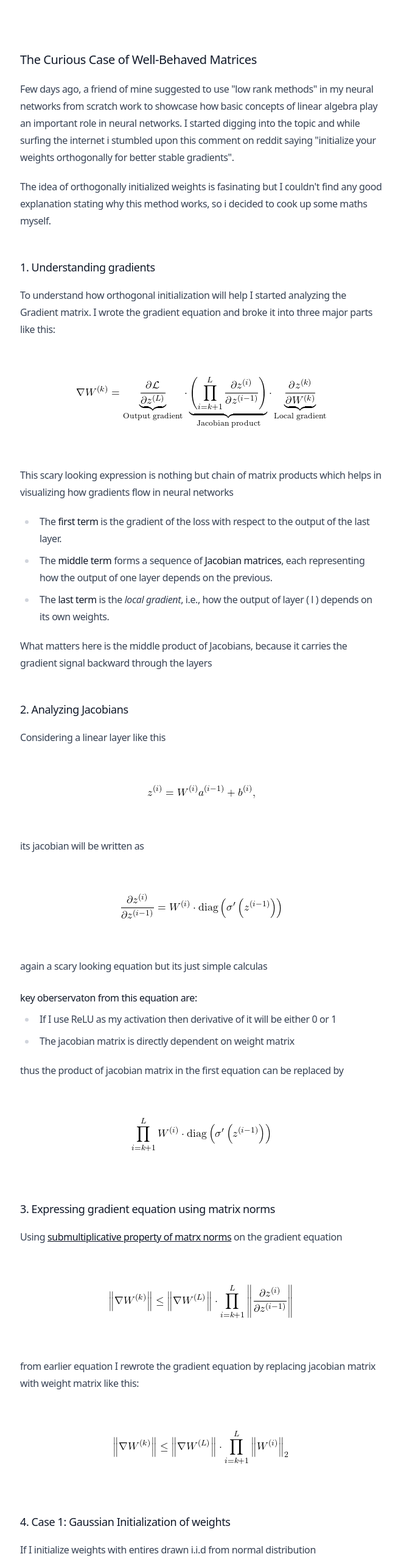
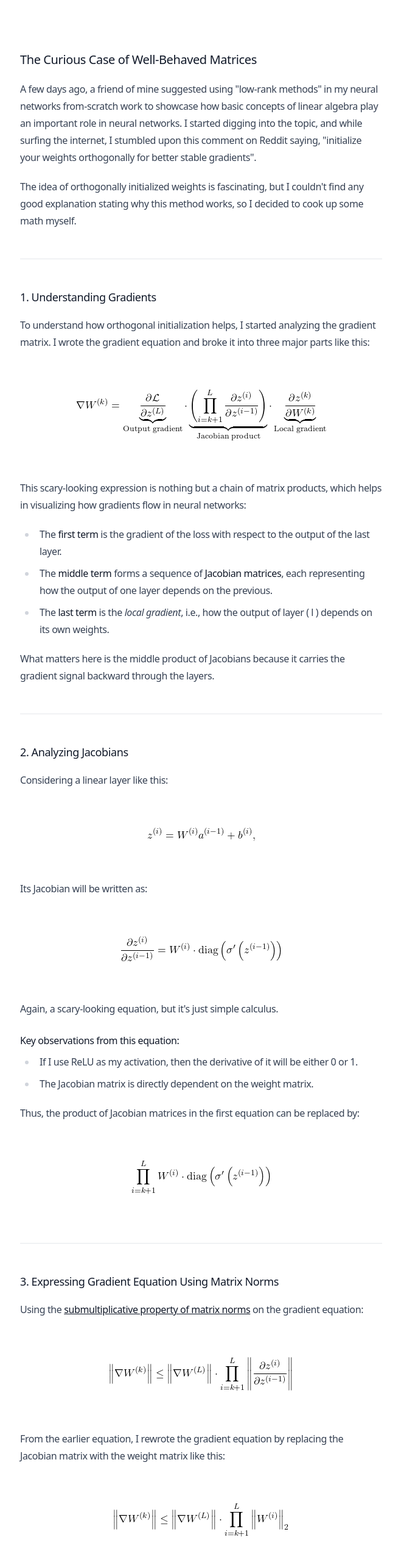
Before and after one commit to TheHarshal30/personal-website, a Next.js app: page /blog/The-Curious-Case-of-Well-Behaved-Matrices in a window 1280 px wide. Shown: the part 140-2706 px from the top of the page at 61% size, without its empty margins (303-962 px from the left). Built offline with nearby package versions, Linux system fonts and the light colour scheme.

Commit message:
same as always spelling mistakes, ughhh
Signed-off-by: TheHarshal30 <harshaldrive3073@gmail.com>

```diff
--- a/app/blog/The-Curious-Case-of-Well-Behaved-Matrices/page.mdx
+++ b/app/blog/The-Curious-Case-of-Well-Behaved-Matrices/page.mdx
@@ -1,145 +1,164 @@
 # The Curious Case of Well-Behaved Matrices
 
-Few days ago, a friend of mine suggested to use "low rank methods" in my neural networks from scratch work to showcase how basic concepts of linear algebra play an important role in neural networks. I started digging into the topic and while surfing the internet i stumbled upon this comment on reddit saying "initialize your weights orthogonally for better stable gradients".
+A few days ago, a friend of mine suggested using "low-rank methods" in my neural networks from-scratch work to showcase how basic concepts of linear algebra play an important role in neural networks. I started digging into the topic, and while surfing the internet, I stumbled upon this comment on Reddit saying, "initialize your weights orthogonally for better stable gradients".
 
-The idea of orthogonally initialized weights is fasinating but I couldn't find any good explanation stating why this method works, so i decided to cook up some maths myself.
+The idea of orthogonally initialized weights is fascinating, but I couldn't find any good explanation stating why this method works, so I decided to cook up some math myself.
 
+---
 
-## 1. Understanding gradients
-To understand how orthogonal initialization will help I started analyzing the Gradient matrix. I wrote the gradient equation and broke it into three major parts like this:
+## 1. Understanding Gradients
+
+To understand how orthogonal initialization helps, I started analyzing the gradient matrix. I wrote the gradient equation and broke it into three major parts like this:
+
 <div style={{ display: "flex", justifyContent: "center", margin: "2rem 0" }}>
 <img src="/gradeqn.png" alt="latex grad" style={{ borderRadius: "0px" }} />
 </div>
 
-This scary looking expression is nothing but chain of matrix products which helps in visualizing how gradients flow in neural networks
+This scary-looking expression is nothing but a chain of matrix products, which helps in visualizing how gradients flow in neural networks:
 
 - The **first term** is the gradient of the loss with respect to the output of the last layer.
 - The **middle term** forms a sequence of **Jacobian matrices**, each representing how the output of one layer depends on the previous.
 - The **last term** is the *local gradient*, i.e., how the output of layer \( l \) depends on its own weights.
 
-What matters here is the middle product of Jacobians, because it carries the gradient signal backward through the layers
+What matters here is the middle product of Jacobians because it carries the gradient signal backward through the layers.
+
+---
 
 ## 2. Analyzing Jacobians
-Considering a linear layer like this
+
+Considering a linear layer like this:
+
 <div style={{ display: "flex", justifyContent: "center", margin: "2rem 0" }}>
 <img src="/simplefeed.png" alt="latex grad" style={{ borderRadius: "0px" }} />
 </div>
 
-its jacobian will be written as
+Its Jacobian will be written as:
 
 <div style={{ display: "flex", justifyContent: "center", margin: "2rem 0" }}>
 <img src="/jacobian.png" alt="latex grad" style={{ borderRadius: "0px" }} />
 </div>
 
-again a scary looking equation but its just simple calculas
+Again, a scary-looking equation, but it's just simple calculus.
 
-### key oberservaton from this equation are:
-- If I use ReLU as my activation then derivative of it will be either 0 or 1
-- The jacobian matrix is directly dependent on weight matrix
+### Key observations from this equation:
 
-thus the product of jacobian matrix in the first equation can be replaced by
+- If I use ReLU as my activation, then the derivative of it will be either 0 or 1.
+- The Jacobian matrix is directly dependent on the weight matrix.
+
+Thus, the product of Jacobian matrices in the first equation can be replaced by:
 
 <div style={{ display: "flex", justifyContent: "center", margin: "2rem 0" }}>
 <img src="/jacobweight.png" alt="latex grad" style={{ borderRadius: "0px" }} />
 </div>
 
+---
 
-## 3. Expressing gradient equation using matrix norms
-Using [submultiplicative property of matrx norms](https://math.stackexchange.com/questions/487855/proof-of-matrix-norm-property-submultiplicativity) on the gradient equation
+## 3. Expressing Gradient Equation Using Matrix Norms
+
+Using the [submultiplicative property of matrix norms](https://math.stackexchange.com/questions/487855/proof-of-matrix-norm-property-submultiplicativity) on the gradient equation:
 
 <div style={{ display: "flex", justifyContent: "center", margin: "2rem 0" }}>
 <img src="/normanal.png" alt="latex grad" style={{ borderRadius: "0px" }} />
 </div>
 
-from earlier equation I rewrote the gradient equation by replacing jacobian matrix with weight matrix like this:
+From the earlier equation, I rewrote the gradient equation by replacing the Jacobian matrix with the weight matrix like this:
 
 <div style={{ display: "flex", justifyContent: "center", margin: "2rem 0" }}>
 <img src="/gradientnorm.png" alt="latex grad" style={{ borderRadius: "0px" }} />
 </div>
 
-## 4. Case 1: Gaussian Initialization of weights
-If I initialize weights with entires drawn i.i.d from normal distribution
+---
+
+## 4. Case 1: Gaussian Initialization of Weights
+
+If I initialize weights with entries drawn i.i.d. from a normal distribution:
 
 <div style={{ display: "flex", justifyContent: "center", margin: "2rem 0" }}>
 <img src="/normal.png" alt="latex grad" style={{ borderRadius: "0px" }} />
 </div>
 
-then the spectral norm of weight matrix will be
+Then the spectral norm of the weight matrix will be:
 
 <div style={{ display: "flex", justifyContent: "center", margin: "2rem 0" }}>
 <img src="/root.png" alt="latex grad" style={{ borderRadius: "0px" }} />
 </div>
 
+This is because:
 
-this is beacuse
-- the output of multiplying a vector with gaussian W is just weighted sum of **n** gaussian columns
-- each component in such product will be a gaussian with variance 1
-- thus the squared norm will be expected value of gaussian, i.e **n**
+- The output of multiplying a vector with Gaussian \( W \) is just a weighted sum of **n** Gaussian columns.
+- Each component in such a product will be a Gaussian with variance 1.
+- Thus, the squared norm will be the expected value of a Gaussian, i.e., **n**.
 
 <div style={{ display: "flex", justifyContent: "center", margin: "2rem 0" }}>
 <img src="/expected.png" alt="latex grad" style={{ borderRadius: "0px" }} />
 </div>
 
-and thus we get
+And thus we get:
 
 <div style={{ display: "flex", justifyContent: "center", margin: "2rem 0" }}>
 <img src="/rootN.png" alt="latex grad" style={{ borderRadius: "0px" }} />
 </div>
 
-
-The in equation from *Expressing gradient equation using matrix norms*, the spectral norm of weight matrix wil be replced like this
+In the equation from *Expressing Gradient Equation Using Matrix Norms*, the spectral norm of the weight matrix will be replaced like this:
 
 <div style={{ display: "flex", justifyContent: "center", margin: "2rem 0" }}>
 <img src="/spectral.png" alt="latex grad" style={{ borderRadius: "0px" }} />
 </div>
 
-This will grow exponential for n > 1 and will vanish quickly for n < 1, and thus inturn affect the value of gradient(as we proved earlier gradient values directlty depend upon wegiht matrix)
+This will grow exponentially for \( n > 1 \) and will vanish quickly for \( n < 1 \), and thus in turn affect the value of the gradient (as we proved earlier, gradient values directly depend upon the weight matrix).
 
+---
 
-## 5. Case 2: Orthogonal Initlization
-If we initiliazile weights orthogonally by using QR decomposition on wegihts sampled from normal distribution then we know that its sigular values will be 1
-because
+## 5. Case 2: Orthogonal Initialization
+
+If we initialize weights orthogonally by using QR decomposition on weights sampled from a normal distribution, then we know that their singular values will be 1 because:
 
 <div style={{ display: "flex", justifyContent: "center", margin: "2rem 0" }}>
 <img src="/ortho.png" alt="latex grad" style={{ borderRadius: "0px" }} />
 </div>
 
-and thus I can substitute this in original gradient norm equations resulting in:
+And thus, I can substitute this in the original gradient norm equations, resulting in:
 
 <div style={{ display: "flex", justifyContent: "center", margin: "2rem 0" }}>
 <img src="/final.png" alt="latex grad" style={{ borderRadius: "0px" }} />
 </div>
 
-As you can see the gradients are stable and they won't explode or vanish even if we have huge depth in our neural network
+As you can see, the gradients are stable and won’t explode or vanish even if we have huge depth in our neural network.
 
+---
 
-##  Thank god, the math works out
-I modified my code from last blog by increasing layers and thier widths and initliazing weights orthogonally using QR decomposition
+## Thank God, the Math Works Out
+
+I modified my code from the last blog by increasing layers and their widths and initializing weights orthogonally using QR decomposition.
 
 <div style={{ display: "flex", justifyContent: "center", margin: "2rem 0" }}>
-<img src="/modified.png" alt="latex grad" style={{ borderRadius: "12px"  }} />
+<img src="/modified.png" alt="latex grad" style={{ borderRadius: "12px" }} />
 </div>
 
-And turns out the all this math that i did till now works out (thank god!).
-I plotted the gradient norms vs layer depth for gaussian weights and orthogonal weights.
+And it turns out that all this math I did till now works out (thank God!).
+I plotted the gradient norms vs. layer depth for Gaussian weights and orthogonal weights.
 
 <div style={{ display: "flex", justifyContent: "center", margin: "2rem 0" }}>
-<img src="/compare.png" alt="latex grad" style={{ borderRadius: "12px"  }} />
+<img src="/compare.png" alt="latex grad" style={{ borderRadius: "12px" }} />
 </div>
 
-Clearly, for gaussian initialized weights the norm of gradients are exploded while for orthogonally initialized weights the gradient norms stay within a good range.
+Clearly, for Gaussian-initialized weights, the norms of gradients explode, while for orthogonally-initialized weights, the gradient norms stay within a good range.
 
-(I generated synthetic data using np.rand for this)
+(I generated synthetic data using `np.rand` for this.)
 
+---
 
-## But how are the weights Orthogonal throughtout the training process???
-I tried to verify if the weights are orthogonal or nearly orthogonal by tracking them during backpropogation
+## But How Are the Weights Orthogonal Throughout the Training Process???
+
+I tried to verify if the weights are orthogonal or nearly orthogonal by tracking them during backpropagation:
 
 <div style={{ display: "flex", justifyContent: "center", margin: "2rem 0" }}>
-<img src="/error.png" alt="latex grad" style={{ borderRadius: "12px"  }} />
+<img src="/error.png" alt="latex grad" style={{ borderRadius: "12px" }} />
 </div>
 
-Even after working out the math and implementing everything, I still cant undertstand how the weights remain orthogonal or nearly orthogonal. Maybe a good topic for next blog.
+Even after working out the math and implementing everything, I still can’t understand how the weights remain orthogonal or nearly orthogonal.
+Maybe a good topic for the next blog.
 
+---
 
 Hope you got some good insights from this!
```
